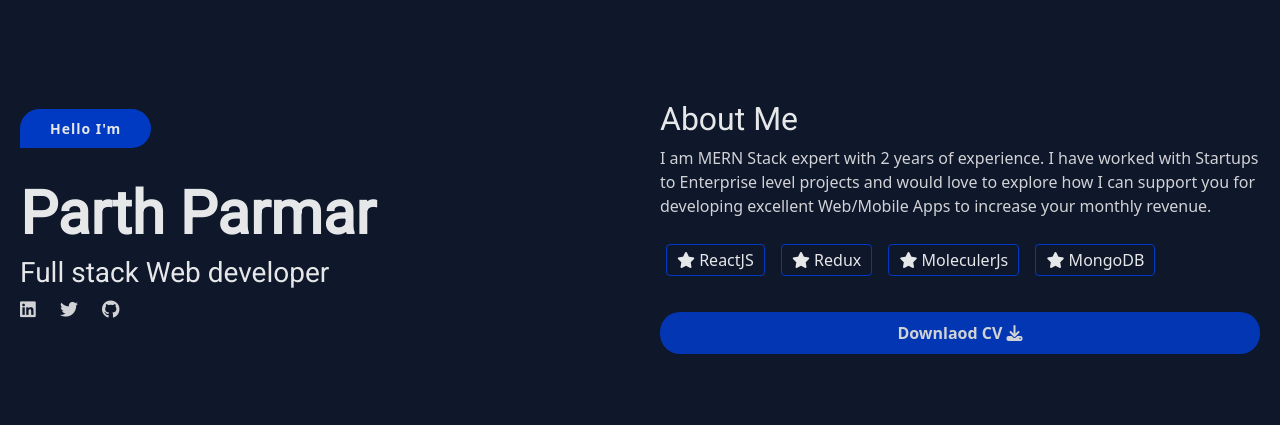
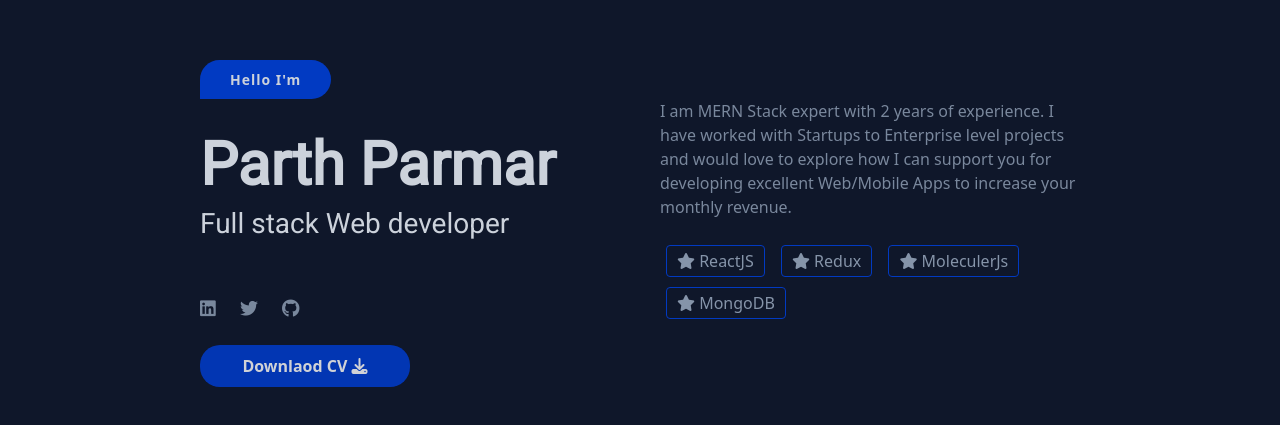
Before and after one commit to parth-r-parmar/parthparmar, a plain HTML site: page index.html in a window 1280 px wide. Shown: the part 173-598 px from the top of the page. Drawn offline with nearby package versions, Linux system fonts and the light colour scheme; some packages are replaced by stand-ins of ours; a script that the page names is missing.

Commit message:
Fixed style

```diff
--- a/assets/css/styles.css
+++ b/assets/css/styles.css
@@ -99,12 +99,16 @@ body {
   overflow-x: hidden !important;
   text-align: left;
   position: relative;
-  color: #999999;
+  color: #94a3b8;
   background-color: #100e17;
   opacity: 0.9;
   margin: 0;
   height: 100vh;
   width: 100vw;
+  -moz-transition: 0.3s;
+  -o-transition: 0.3s;
+  -webkit-transition: 0.3s;
+  transition: 0.3s;
 }
 
 ::-webkit-scrollbar {
@@ -453,10 +457,9 @@ h6 {
 .dark-vertion .section-loader {
   background: #100e17;
 }
+
 .dark-vertion a,
-.dark-vertion a:focus {
-  color: #fff !important;
-}
+.dark-vertion a:focus,
 .dark-vertion h2,
 .dark-vertion h3,
 .dark-vertion h4,
@@ -471,8 +474,13 @@ h6 {
 .dark-vertion .h4,
 .dark-vertion .h5,
 .dark-vertion .h6 {
-  color: #fff;
+  color: #94a3b8;
 }
+
+.bright-text {
+  color: #e2e8f0 !important;
+}
+
 .dark-vertion .nav-strict {
   background-color: #202026;
 }
@@ -513,13 +521,6 @@ h6 {
 }
 .dark-vertion .candidatos .parcial .progressBar {
   background: rgba(199, 198, 198, 0.6);
-}
-
-body {
-  -moz-transition: 0.3s;
-  -o-transition: 0.3s;
-  -webkit-transition: 0.3s;
-  transition: 0.3s;
 }
 
 /*
@@ -670,7 +671,7 @@ body {
   scroll-snap-align: start;
 }
 .half .mh-header-info {
-  position: absolute;
+  position: fixed;
   top: 0;
   /* z-index: -1; */
   left: 0;
@@ -680,9 +681,24 @@ body {
   flex-direction: column;
   justify-content: center;
   padding: 20px;
+  padding-right: 200px;
   height: 100vh;
 }
-@media only screen and (max-width: 420px) {
+.half .mh-header-info .section-inner {
+  padding: 20px;
+  padding-left: 200px;
+}
+@media only screen and (min-width: 768px) and (max-width: 991px) {
+  .half section .section-inner {
+    padding: 20px;
+    padding-right: 100px;
+  }
+  .half .mh-header-info .section-inner {
+    padding: 20px;
+    padding-left: 100px;
+  }
+}
+@media only screen and (max-width: 768px) {
   .half section {
     width: 100%;
   }
@@ -734,14 +750,15 @@ body {
   -o-transition: 0.3s;
   -webkit-transition: 0.3s;
   transition: 0.3s;
+  /* color: #94a3b8; */
 }
 
 .mh-home .mh-header-info .social-icon li {
   transition: all 0.2s;
 }
-.mh-home .mh-header-info .social-icon li:hover {
-  transform-origin: center left;
-  transform: scale(1.2);
+.mh-home .mh-header-info .social-icon li:hover .fa-brands,
+.mh-home .mh-header-info .social-icon li:hover .fa {
+  color: #ffffff;
 }
 
 .mh-home .hero-img {
--- a/index.html
+++ b/index.html
@@ -160,18 +160,18 @@
             data-wow-duration="0.8s"
             data-wow-delay="0.1s"
           >
-            <span>Hello I'm</span>
+            <span class="bright-text">Hello I'm</span>
           </div>
 
           <h2
-            class="wow fadeInUp"
+            class="wow fadeInUp bright-text"
             data-wow-duration="0.8s"
             data-wow-delay="0.2s"
           >
             Parth Parmar
           </h2>
           <h3
-            class="wow fadeInUp"
+            class="wow fadeInUp bright-text"
             data-wow-duration="0.8s"
             data-wow-delay="0.3s"
           >
@@ -179,7 +179,7 @@
           </h3>
 
           <ul
-            class="social-icon wow fadeInUp"
+            class="social-icon wow fadeInUp mt-5"
             data-wow-duration="0.8s"
             data-wow-delay="0.7s"
           >
@@ -201,6 +201,16 @@
               ></a>
             </li>
           </ul>
+
+          <a
+            target="_blank"
+            href="Parth%20Parmar.pdf"
+            download="Parth Parmar.pdf"
+            class="btn btn-fill wow fadeInUp w-50 mt-2"
+            data-wow-duration="0.8s"
+            data-wow-delay="0.4s"
+            >Downlaod CV <i class="fa fa-download"></i
+          ></a>
         </div>
       </section>
 
@@ -211,13 +221,6 @@
         -->
       <section class="mh-about" id="mh-about">
         <div class="section-inner">
-          <h2
-            class="wow fadeInUp"
-            data-wow-duration="0.8s"
-            data-wow-delay="0.1s"
-          >
-            About Me
-          </h2>
           <p
             class="wow fadeInUp"
             data-wow-duration="0.8s"
@@ -249,15 +252,6 @@
               </li>
             </ul>
           </div>
-          <a
-            target="_blank"
-            href="Parth%20Parmar.pdf"
-            download="Parth Parmar.pdf"
-            class="btn btn-fill wow fadeInUp"
-            data-wow-duration="0.8s"
-            data-wow-delay="0.4s"
-            >Downlaod CV <i class="fa fa-download"></i
-          ></a>
         </div>
       </section>
 
```
